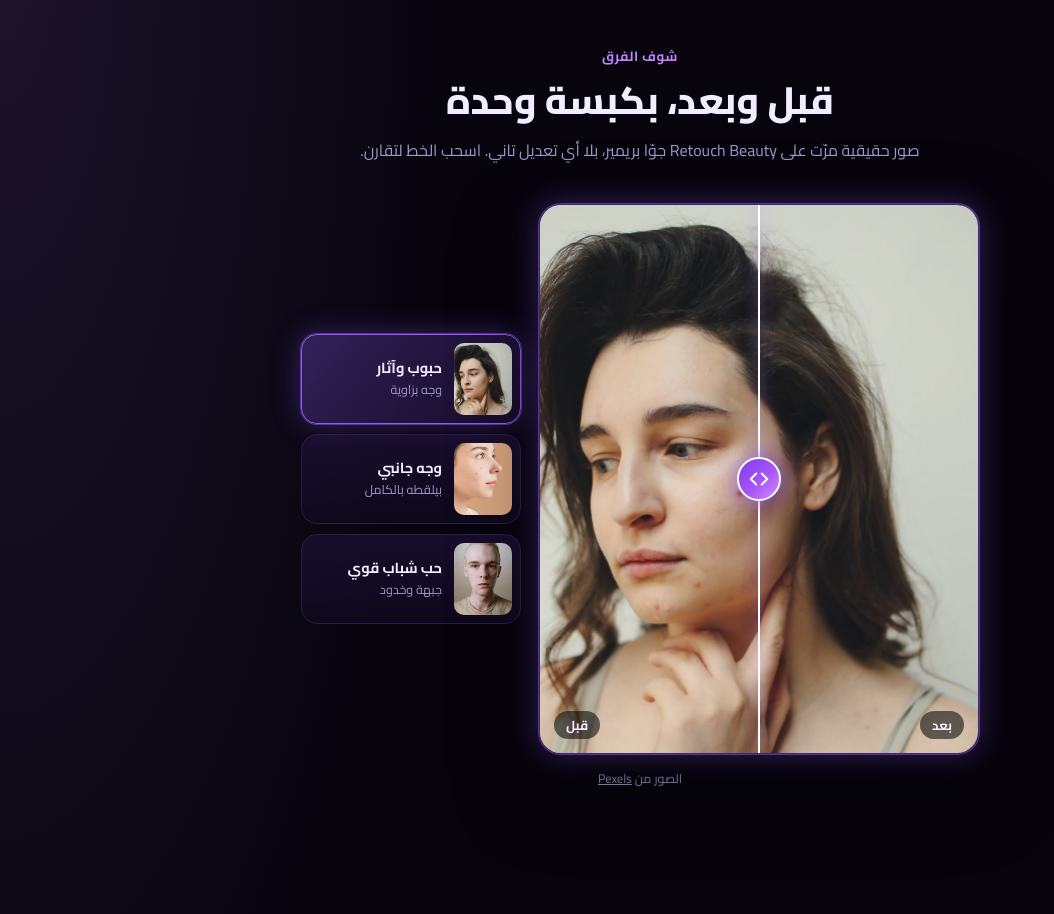
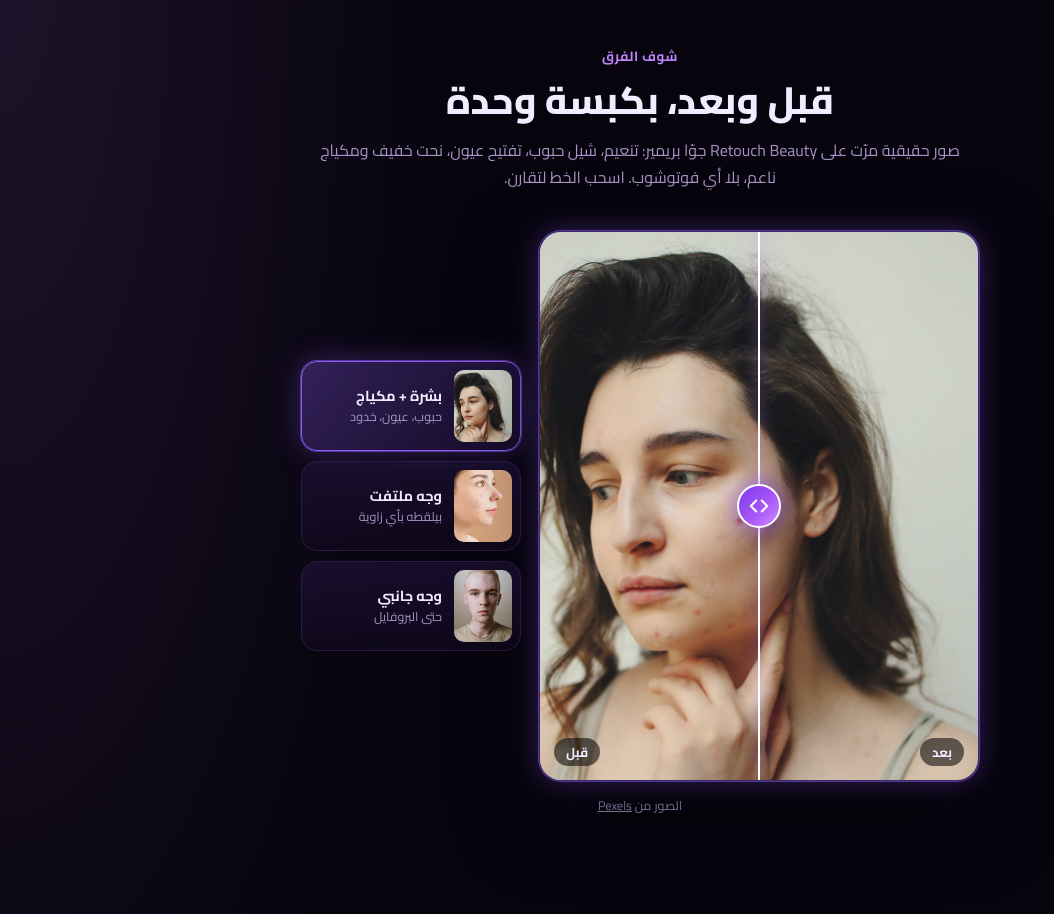
Before and after one commit to manaralmlis5-blip/manaralmlis5-blip.github.io, a plain HTML site: page index.html in a window 1280 px wide. Shown: the part 1740-2654 px from the top of the page, without its empty margins (0-1054 px from the left). Drawn offline with Linux system fonts and the light colour scheme.

Commit message:
site: index.html

```diff
--- a/index.html
+++ b/index.html
@@ -241,7 +241,7 @@
 
 <section id="before-after">
   <div class="wrap">
-    <div class="head reveal"><small>شوف الفرق</small><h2>قبل وبعد، بكبسة وحدة</h2><p>صور حقيقية مرّت على Retouch Beauty جوّا بريمير، بلا أي تعديل تاني. اسحب الخط لتقارن.</p></div>
+    <div class="head reveal"><small>شوف الفرق</small><h2>قبل وبعد، بكبسة وحدة</h2><p>صور حقيقية مرّت على Retouch Beauty جوّا بريمير: تنعيم، شيل حبوب، تفتيح عيون، نحت خفيف ومكياج ناعم، بلا أي فوتوشوب. اسحب الخط لتقارن.</p></div>
     <div class="bawrap reveal">
       <div class="ba" id="ba">
         <!-- pairs: img/ba/<n>-before.jpg + <n>-after.jpg, 880x1100 (frames exported from Premiere with the effect on/off) -->
@@ -251,9 +251,9 @@
         <div class="bar"></div><div class="knob"><svg viewBox="0 0 24 24"><path d="M9 6l-6 6 6 6M15 6l6 6-6 6"/></svg></div>
       </div>
       <div class="bathumbs" id="baThumbs">
-        <button class="on" data-n="1"><img src="img/ba/1-after.jpg" alt=""><span>حبوب وآثار<br><small>وجه بزاوية</small></span></button>
-        <button data-n="2" data-x=".32"><img src="img/ba/2-after.jpg" alt=""><span>وجه جانبي<br><small>بيلقطه بالكامل</small></span></button>
-        <button data-n="3"><img src="img/ba/3-after.jpg" alt=""><span>حب شباب قوي<br><small>جبهة وخدود</small></span></button>
+        <button class="on" data-n="1"><img src="img/ba/1-after.jpg" alt=""><span>بشرة + مكياج<br><small>حبوب، عيون، خدود</small></span></button>
+        <button data-n="2" data-x=".38"><img src="img/ba/2-after.jpg" alt=""><span>وجه ملتفت<br><small>بيلقطه بأي زاوية</small></span></button>
+        <button data-n="3" data-x=".42"><img src="img/ba/3-after.jpg" alt=""><span>وجه جانبي<br><small>حتى البروفايل</small></span></button>
       </div>
     </div>
     <p class="credit">الصور من <a href="https://www.pexels.com" target="_blank" rel="noopener">Pexels</a></p>
```
